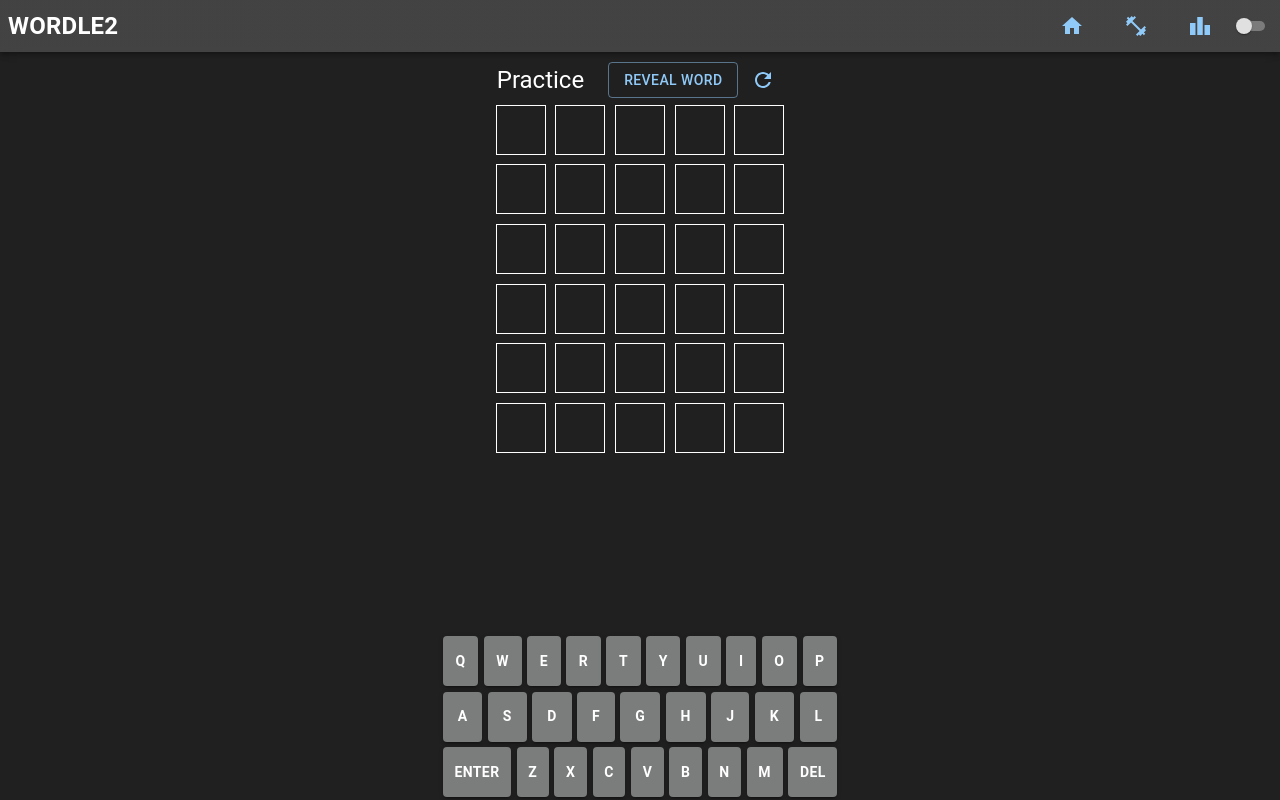
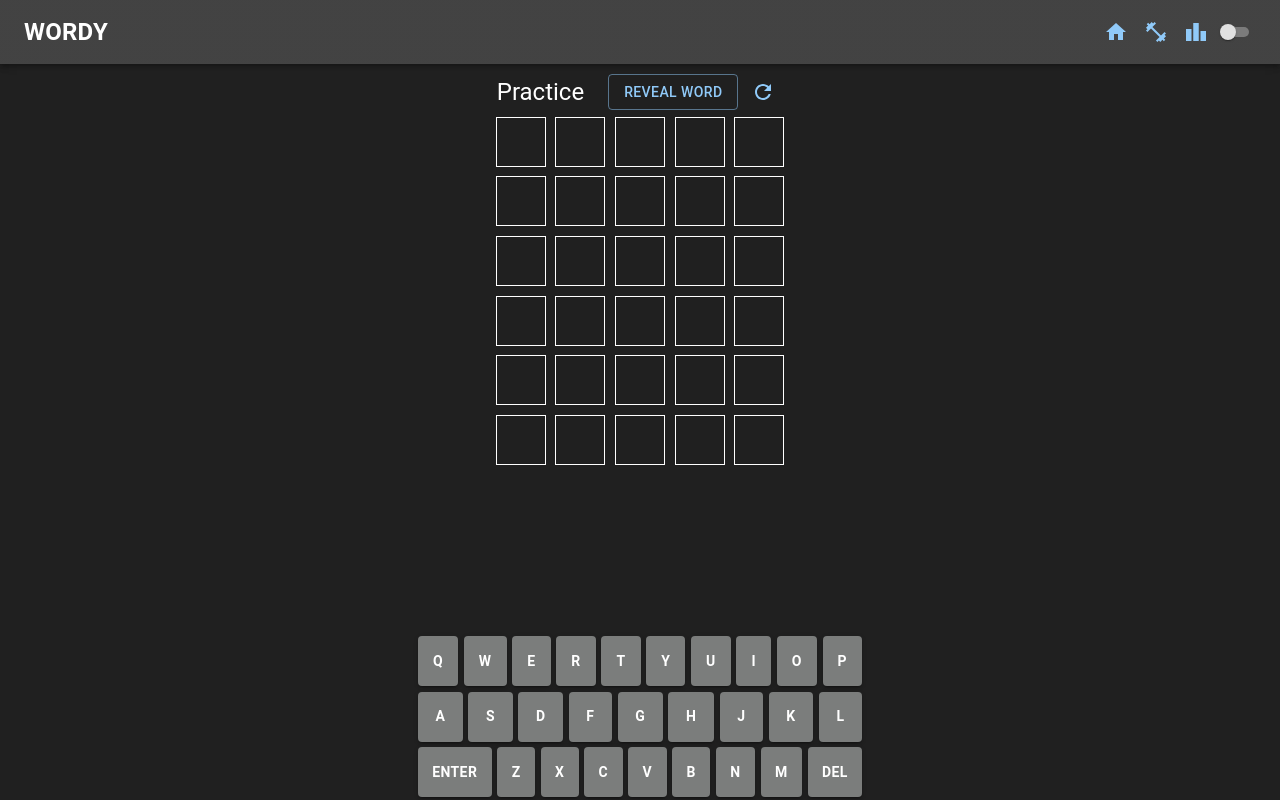
Before and after one commit to gmulhearn/wordy, a React (Create React App) app: page /practice in a window 1280 px wide. Built offline with nearby package versions, Linux system fonts and the light colour scheme.

Commit message:
screen fix

```diff
--- a/public/index.html
+++ b/public/index.html
@@ -6,7 +6,7 @@
   <link rel="icon" href="%PUBLIC_URL%/favicon.ico" />
   <meta name="viewport" content="width=device-width, initial-scale=1" />
   <meta name="theme-color" content="#000000" />
-  <meta name="description" content="Wordle, but better. By gmulhearn." />
+  <meta name="description" content="Wordle, but better. @gmulhearn" />
   <link rel="apple-touch-icon" href="%PUBLIC_URL%/logo192.png" />
   <!--
       manifest.json provides metadata used when your web app is installed on a
@@ -22,7 +22,7 @@
       work correctly both with client-side routing and a non-root public URL.
       Learn how to configure a non-root public URL by running `npm run build`.
     -->
-  <title>Wordle2</title>
+  <title>Wordy</title>
 </head>
 
 <body>
--- a/src/components/GameBoard.tsx
+++ b/src/components/GameBoard.tsx
@@ -1,17 +1,18 @@
 import { Box } from '@mui/system';
-import React, { useEffect, useState } from 'react';
+import React, { useState } from 'react';
 import { getEmptyGrid, LetterGridProcessor } from '../core/LetterGridCore';
 import Keyboard from './Keyboard';
 import WordGrid, { LetterBox } from './WordGrid';
 
 const styles = {
     main: {
-
         // border: 1
     },
     keyboard: {
         position: "absolute",
-        minWidth: "400px",
+        minWidth: "250px",
+        width: "100%",
+        maxWidth: "450px",
         bottom: 0
         // border: 1
     },
@@ -30,8 +31,8 @@ const GameBoard = ({ colourBlind, correctWord, onWordFound }: { colourBlind: boo
     }
 
     return (
-        <Box display="flex" justifyContent="space-between" flexDirection="column">
-            <Box sx={styles.main} display="flex" alignItems="center" justifyContent="center">
+        <Box display="flex" justifyContent="space-between" flexDirection="column" alignItems="center">
+            <Box sx={styles.main} >
                 <WordGrid letterGrid={letterGrid} colourBlind={colourBlind} />
             </Box>
             <Box sx={styles.keyboard}>
--- a/src/core/LetterGridCore.tsx
+++ b/src/core/LetterGridCore.tsx
@@ -33,7 +33,7 @@ const cloneMatrix = (matrix: any[][]): any[][] => {
 }
 
 export const gridToText = (grid: LetterBox[][], colourBlind: boolean): string => {
-    let text = `Wordle2\n${Date().split(" ").slice(1, 4).join(" ")}\n\n`
+    let text = `Wordy\n${Date().split(" ").slice(1, 4).join(" ")}\n\n`
     text += grid.map((row) => (
         row.map((lb) => (
             lb.state == LetterState.CORRECT ? (colourBlind ? "🟧" : "🟩") : (
--- a/src/pages/App.tsx
+++ b/src/pages/App.tsx
@@ -1,5 +1,5 @@
 import React, { useCallback, useState } from 'react';
-import { AppBar, Box, Button, Switch, Typography } from "@mui/material"
+import { AppBar, Box, Button, Switch, Toolbar, Typography } from "@mui/material"
 import { Route, Routes, useNavigate } from 'react-router';
 import Main from './main/main';
 import Practice from './practice/practice';
@@ -29,25 +29,23 @@ function App() {
   return (
     <>
       <AppBar position='sticky'>
-        <Box display="flex" justifyContent="space-between" sx={{ padding: "0.5em" }} >
-          <Typography sx={{ fontWeight: "bold", fontSize: "24px" }}>
-            WORDLE2
+        <Toolbar>
+            <Typography sx={{ fontWeight: "bold", fontSize: "24px", flexGrow: 1 }}>
+              WORDY
             </Typography>
             <Box display="flex" alignItems="center">
-            <Button onClick={navHome}>
+              <Button onClick={navHome} sx={{minWidth: "0px"}}>
                 <HomeIcon />
               </Button>
-            <Button onClick={navPractice}>
+              <Button onClick={navPractice} sx={{minWidth: "0px"}}>
                 <FitnessCenterIcon />
               </Button>
-            <Button onClick={navLeaderboard}>
+              <Button onClick={navLeaderboard} sx={{minWidth: "0px"}}>
                 <LeaderboardIcon />
               </Button>
-            <Switch size="small" onChange={() => {setColourBlind(!colourBlind)}} />
+              <Switch size="small" onChange={() => { setColourBlind(!colourBlind) }} />
             </Box>
-
-        </Box>
-
+        </Toolbar>
       </AppBar>
       <Box display="flex" justifyContent="center">
         <Box sx={styles.root} display="flex" flexDirection="column">
```
Also changed, not shown: src/components/Keyboard.tsx (+2 -8 lines). Lines whose indentation alone changed are shown as unchanged.
